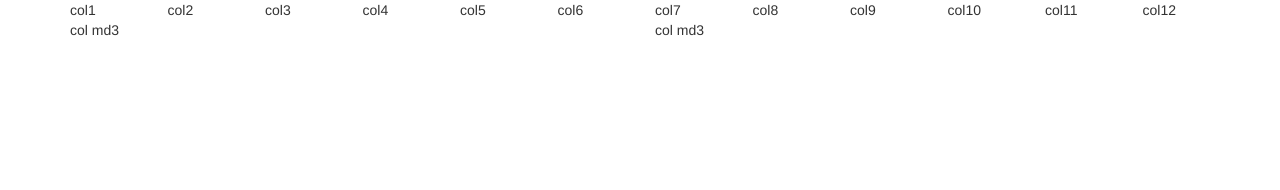
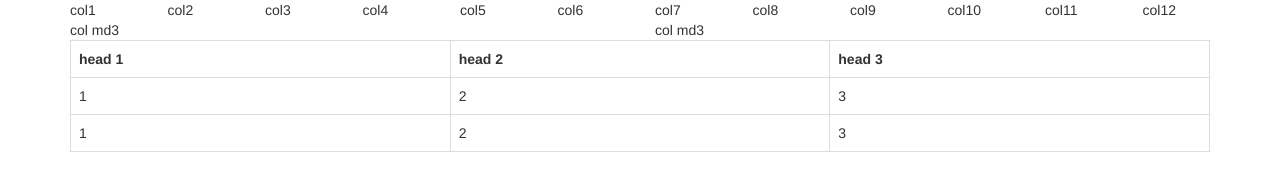
Before and after one commit to newsonesnsd/helloworld, a plain HTML site: page index.html in a window 1280 px wide. Drawn offline with Linux system fonts and the light colour scheme.

Commit message:
create table

```diff
--- a/index.html
+++ b/index.html
@@ -28,6 +28,27 @@
                 <div class="col-md-3">col md3</div>
                 <div class="col-md-3 col-md-offset-3">col md3</div>
             </div>
+            <div class="row">
+                <div class="col-md-12">
+                    <table class="table table-hover table-bordered">
+                        <tr>
+                            <th>head 1</th>
+                            <th>head 2</th>
+                            <th>head 3</th>
+                        </tr>
+                        <tr>
+                            <td>1</td>
+                            <td>2</td>
+                            <td>3</td>
+                        </tr>
+                        <tr>
+                            <td>1</td>
+                            <td>2</td>
+                            <td>3</td>
+                        </tr>
+                    </table>
+                </div>
+            </div>
         </div>
     </body>
 </html>
```
